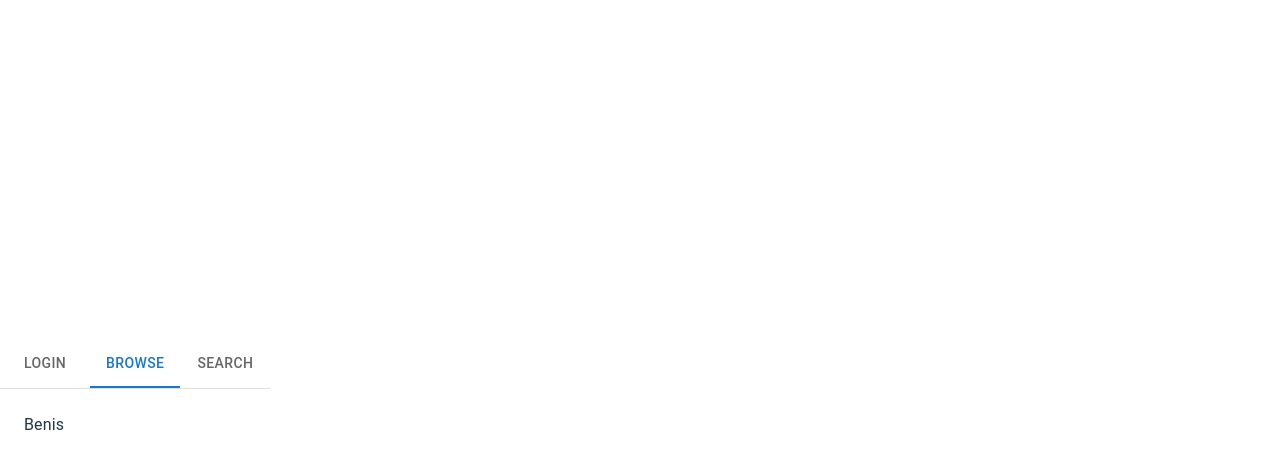
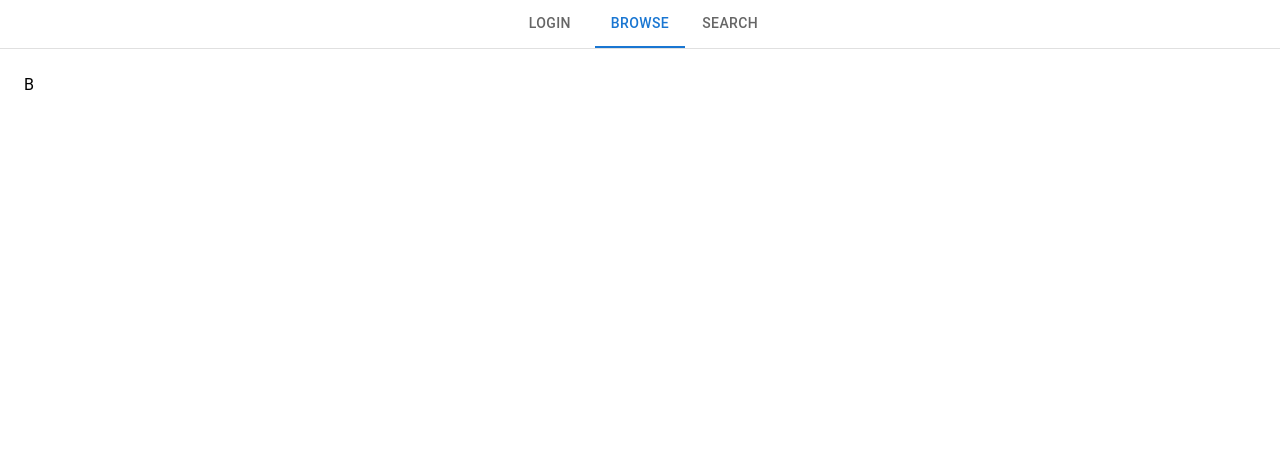
Before and after one commit to MilesVII/gatos, a React (Vite) app: page / in a window 1280 px wide. Shown: the top 468 px of the page. Built offline with nearby package versions, Linux system fonts and the light colour scheme.

Commit message:
Front fixed

```diff
--- a/package.json
+++ b/package.json
@@ -10,6 +10,8 @@
     "preview": "vite preview"
   },
   "dependencies": {
+    "@emotion/react": "^11.10.6",
+    "@emotion/styled": "^11.10.6",
     "@mui/lab": "^5.0.0-alpha.127",
     "@mui/material": "^5.12.1",
     "react": "^18.2.0",
--- a/src/App.tsx
+++ b/src/App.tsx
@@ -7,17 +7,17 @@
 	{
 		title: "Login",
 		key: "l",
-		contents: <>Penis</>
+		contents: <>L</>
 	},
 	{
 		title: "Browse",
 		key: "b",
-		contents: <>Benis</>
+		contents: <>B</>
 	},
 	{
 		title: "Search",
 		key: "s",
-		contents: <>Senis</>
+		contents: <>S</>
 	}
 ];
 
--- a/src/index.css
+++ b/src/index.css
@@ -1,69 +1,8 @@
-:root {
-  font-family: Inter, system-ui, Avenir, Helvetica, Arial, sans-serif;
-  line-height: 1.5;
-  font-weight: 400;
-
-  color-scheme: light dark;
-  color: rgba(255, 255, 255, 0.87);
-  background-color: #242424;
-
-  font-synthesis: none;
-  text-rendering: optimizeLegibility;
+body {
+  margin: 0;
+  font-family: -apple-system, BlinkMacSystemFont, 'Segoe UI', 'Roboto', 'Oxygen',
+    'Ubuntu', 'Cantarell', 'Fira Sans', 'Droid Sans', 'Helvetica Neue',
+    sans-serif;
   -webkit-font-smoothing: antialiased;
   -moz-osx-font-smoothing: grayscale;
-  -webkit-text-size-adjust: 100%;
 }
-
-a {
-  font-weight: 500;
-  color: #646cff;
-  text-decoration: inherit;
-}
-a:hover {
-  color: #535bf2;
-}
-
-body {
-  margin: 0;
-  display: flex;
-  place-items: center;
-  min-width: 320px;
-  min-height: 100vh;
-}
-
-h1 {
-  font-size: 3.2em;
-  line-height: 1.1;
-}
-
-button {
-  border-radius: 8px;
-  border: 1px solid transparent;
-  padding: 0.6em 1.2em;
-  font-size: 1em;
-  font-weight: 500;
-  font-family: inherit;
-  background-color: #1a1a1a;
-  cursor: pointer;
-  transition: border-color 0.25s;
-}
-button:hover {
-  border-color: #646cff;
-}
-button:focus,
-button:focus-visible {
-  outline: 4px auto -webkit-focus-ring-color;
-}
-
-@media (prefers-color-scheme: light) {
-  :root {
-    color: #213547;
-    background-color: #ffffff;
-  }
-  a:hover {
-    color: #747bff;
-  }
-  button {
-    background-color: #f9f9f9;
-  }
-}
--- a/tsconfig.json
+++ b/tsconfig.json
@@ -6,7 +6,8 @@
     "skipLibCheck": true,
 
     /* Bundler mode */
-    "moduleResolution": "node",
+    "moduleResolution": "bundler",
+    "allowImportingTsExtensions": true,
     "resolveJsonModule": true,
     "isolatedModules": true,
     "noEmit": true,
```
Also changed, not shown: 1 other file (tests, documents, lock files or other folders).
